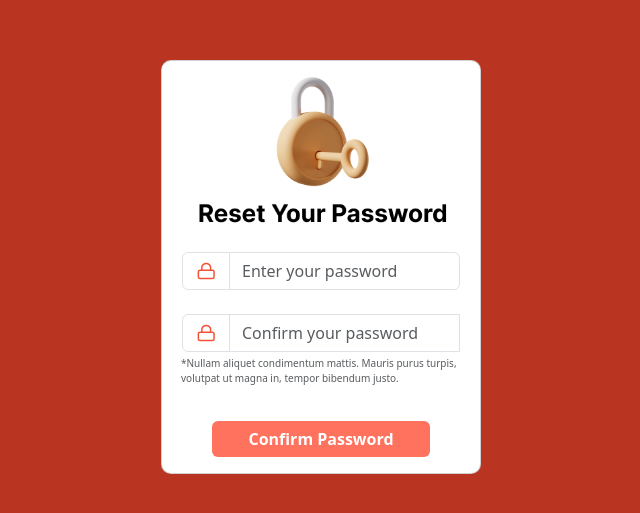
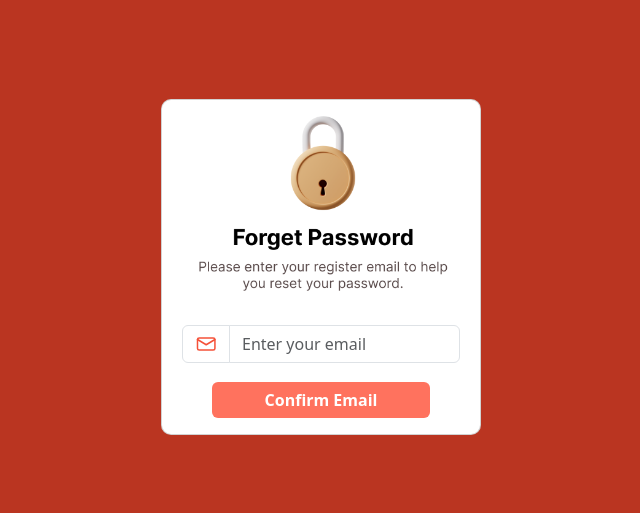
Before and after one commit to rg-km/final-project-engineering-41, a React (Create React App) app in the folder frontend/rangkumin/: page / in a window 1280 px wide. Shown: the part 133-646 px from the top of the page, without its empty margins (319-959 px from the left). Built offline with nearby package versions, Linux system fonts and the light colour scheme.

Commit message:
Modified App.js to switch pages

```diff
--- a/frontend/rangkumin/src/App.js
+++ b/frontend/rangkumin/src/App.js
@@ -5,8 +5,8 @@ import 'bootstrap/dist/css/bootstrap.min.css';
 
 function App() {
   return (
-    // <ForgotPass />
-    <ResetPass />
+    <ForgotPass />
+    // <ResetPass />
   );
 }
 
```
